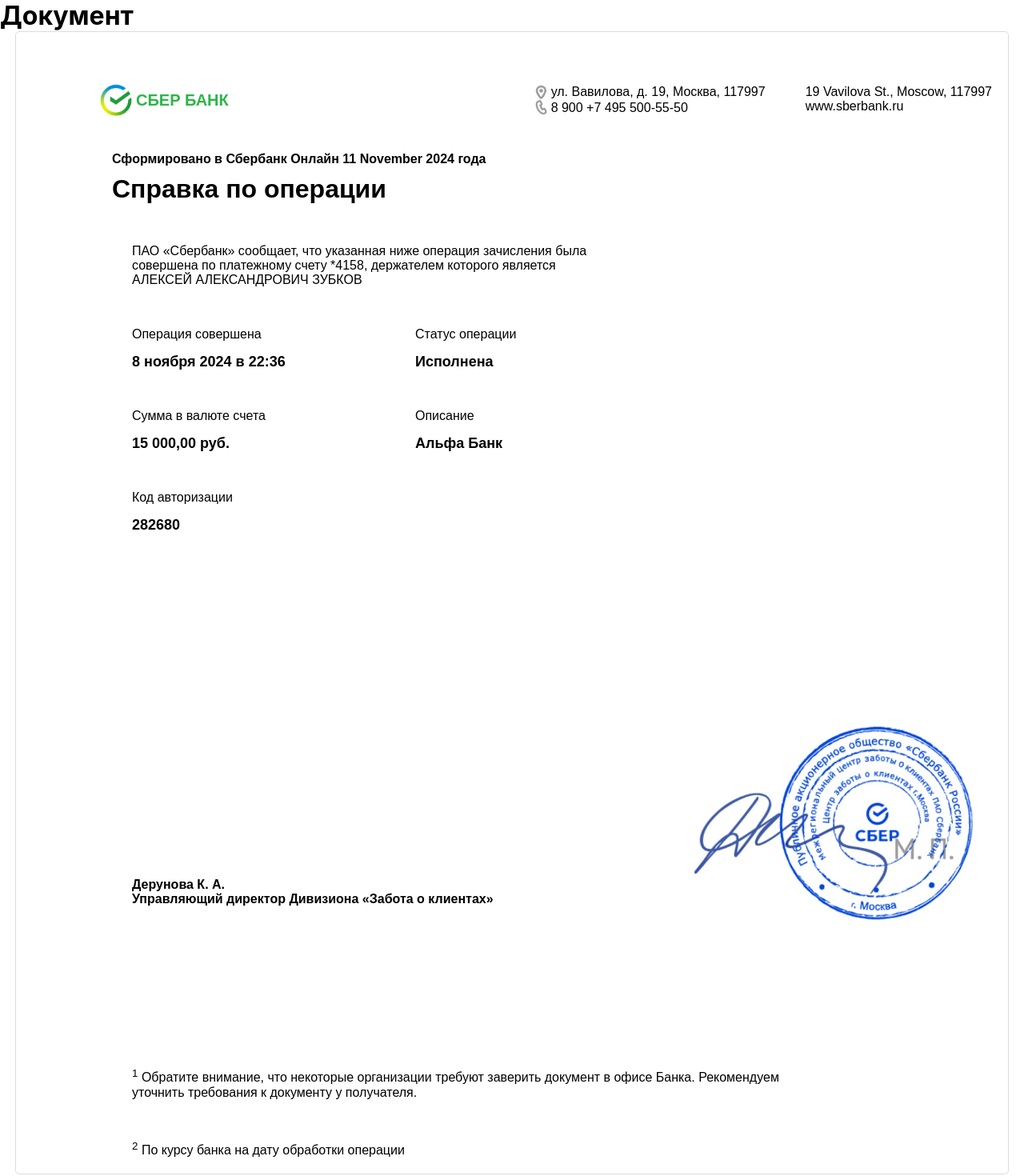
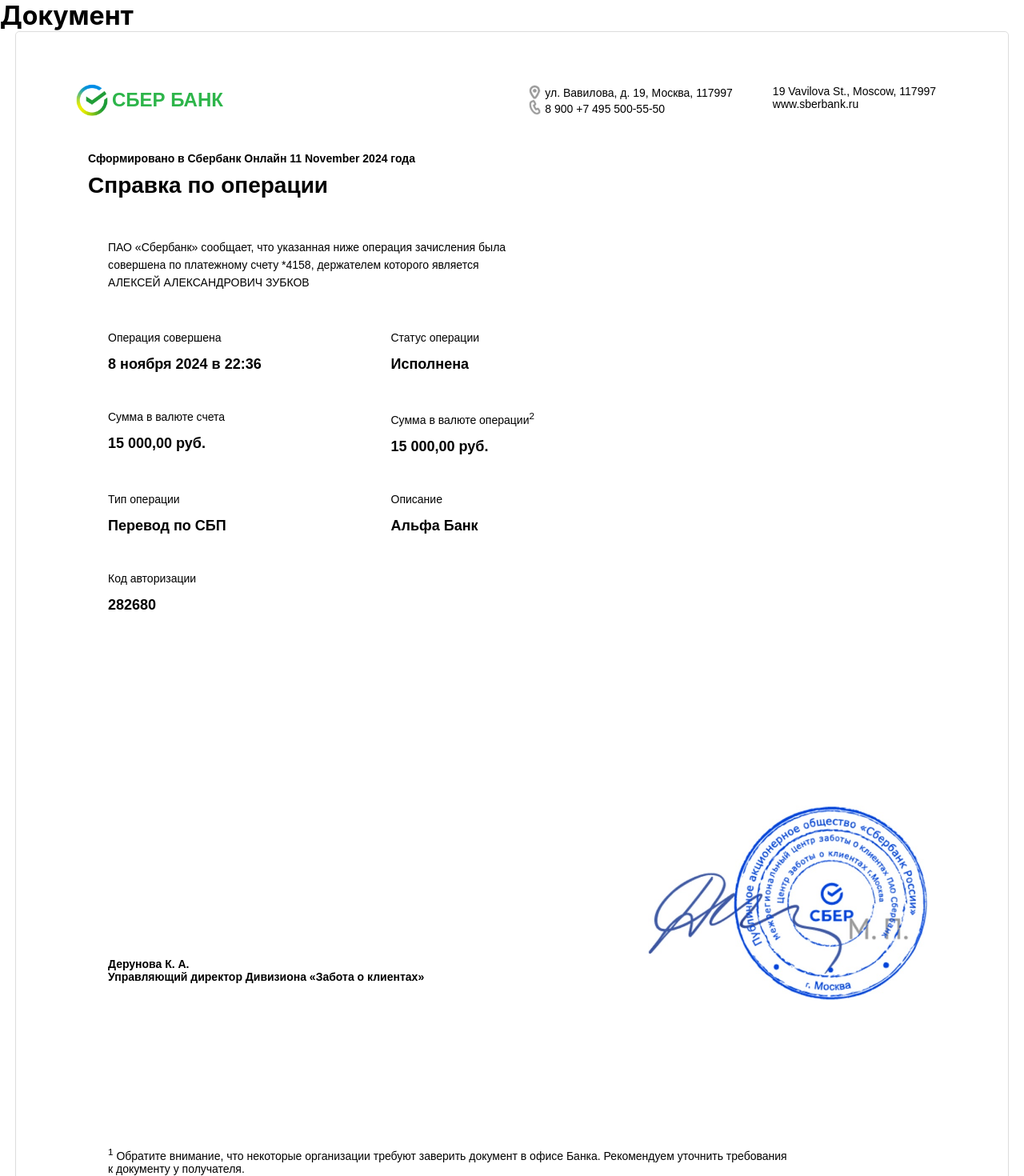
Before and after one commit to Chupserso/bank, a React (Create React App) app: page /document in a window 1280 px wide. Shown: the top 1470 px of the page at 80% size. Built offline with nearby package versions, Linux system fonts and the light colour scheme.

Commit message:
2.1 (bag fix)

```diff
--- a/src/components/app/App.js
+++ b/src/components/app/App.js
@@ -78,7 +78,9 @@
         operationDate: "8 ноября 2024 в 22:36",
         operationStatus: "Исполнена",
         operationAmount: "15 000,00 руб.",
+        operationAmount2: "15 000,00 руб.",
         operationDescription: "Альфа Банк",
+        typeOperation: "Перевод по СБП",
         authorizationCode: "282680",
         footerName: "Дерунова К. А.",
         footerPosition: "Управляющий директор Дивизиона «Забота о клиентах»",
--- a/src/components/doc/Doc.css
+++ b/src/components/doc/Doc.css
@@ -28,12 +28,12 @@
     font-style: italic;
 }
 .text1 {
-    margin-left: 100px;
+    margin-left: 70px;
     margin-top: 10px;
     margin-bottom: 50px;
 }
 .sformed {
-    margin-left: 100px;
+    margin-left: 70px;
     margin-bottom: 10px;
     font-weight: 600;
 }
@@ -42,8 +42,8 @@
 }
 .sber-text {
     color: rgb(45 181 74);
-    font-weight: 600;
-    font-size: 20px;
+    font-weight: 700;
+    font-size: 24px;
 }
 .adresses {
     display: flex;
@@ -65,19 +65,21 @@
     margin-right: 5px;
 }
 .hat {
+    width: 1080px;
     display: flex;
     justify-content: space-between;
     align-items: center;
-    margin-left: 80px;
+    margin-left: 50px;
     margin-bottom: 30px;
     margin-top: 40px;
     margin-bottom: 40px;
 }
 .prg {
-    max-width: 600px;
+    max-width: 530px;
     margin-bottom: 50px;
     font-weight: 500;
-    margin-left: 125px;
+    margin-left: 95px;
+    line-height: 22px;
 }
 .text-b {
     margin-bottom: 15px;
@@ -95,7 +97,7 @@
     align-items: center;
 }
 .grid {
-    margin-left: 125px;
+    margin-left: 95px;
     width: 700px;
     display: grid;
     grid-template-columns: 1fr 1fr;
@@ -104,19 +106,19 @@
 .footr {
     margin-top: 200px;
     display: flex;
-    margin-left: 125px;
+    margin-left: 95px;
     margin-bottom: 100px;
 }
 .sign img {
     width: 350px;
-    margin-left: 250px;
+    margin-left: 280px;
 }
 .texts {
     margin-top: 190px;
     font-weight: bold;
 }
 .texsm {
-    margin-left: 125px;
+    margin-left: 95px;
     max-width: 850px;
     margin-top: 180px;
 }
@@ -132,3 +134,6 @@
     padding: 20px;
     margin-bottom: 50px;
 }
+.document {
+    font-size: 14px;
+}
--- a/src/components/doc/Doc.js
+++ b/src/components/doc/Doc.js
@@ -65,6 +65,14 @@
                             <div className="bold">{documentContent.operationAmount}</div>
                         </div>
                         <div>
+                            <div className="text-b">Сумма в валюте операции<sup>2</sup></div>
+                            <div className="bold">{documentContent.operationAmount}</div>
+                        </div>
+                        <div>
+                            <div className="text-b">Тип операции</div>
+                            <div className="bold">{documentContent.typeOperation}</div>
+                        </div>
+                        <div>
                             <div className="text-b">Описание</div>
                             <div className="bold">{documentContent.operationDescription}</div>
                         </div>
```
